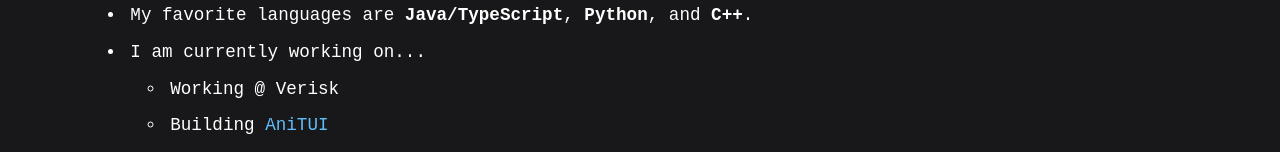
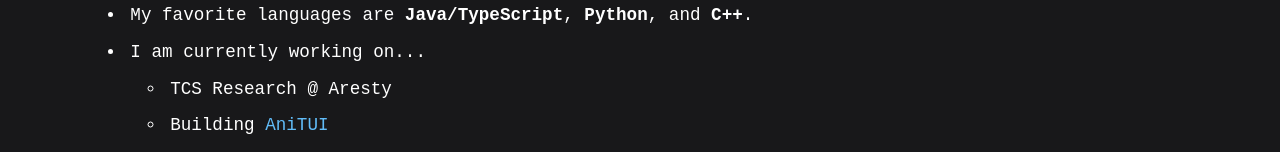
Before and after one commit to cakoshakib/personal-site, a React (Create React App) app: page /about in a window 1280 px wide. Shown: the part 281-433 px from the top of the page. Built offline with nearby package versions, Linux system fonts and the light colour scheme.

Commit message:
verisk -> research

```diff
--- a/src/components/About.tsx
+++ b/src/components/About.tsx
@@ -35,7 +35,7 @@ const About = () => {
         </li>
         <li>I am currently working on...</li>
         <ul>
-          <li>Working @ Verisk</li>
+          <li>TCS Research @ Aresty</li>
           <li>
             Building <a href="https://github.com/cakoshakib/ani-tui">AniTUI</a>
           </li>
```
Also changed, not shown: 2 other files (tests, documents, lock files or other folders).
